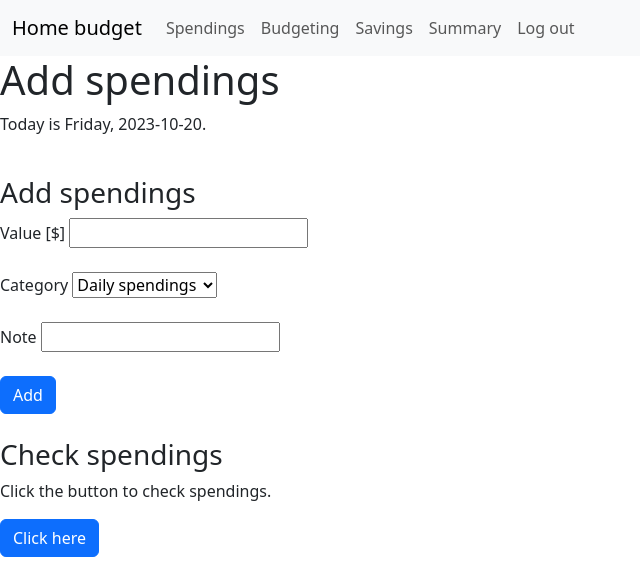
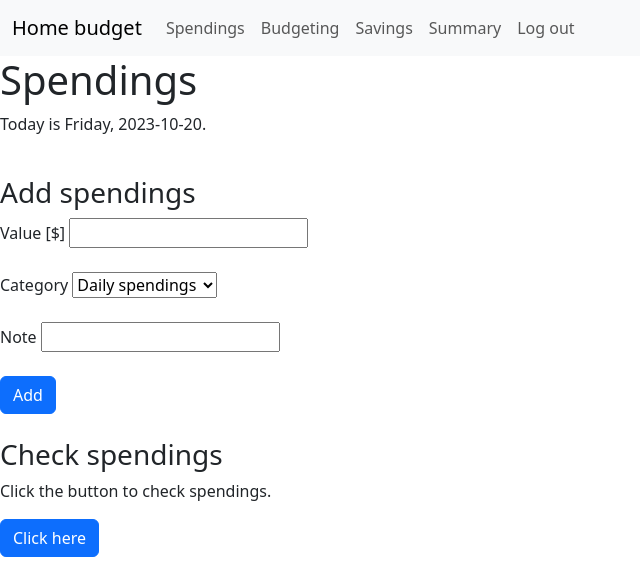
Before and after one commit to jgmbl/home-budget, a Flask app: page /spendings in a window 1280 px wide. Shown: the top 580 px of the page, without its empty margins (0-640 px from the left). Run offline with Flask 3, Linux system fonts and the light colour scheme; the visitor is signed in with stand-in values (Sample User, id 1).

Commit message:
templates/spendings.html: change names

```diff
--- a/templates/spendings.html
+++ b/templates/spendings.html
@@ -3,7 +3,7 @@
 
 {% block body %}
 <form action="/spendings" method="post">
-    <h1>Add spendings</h1>
+    <h1>Spendings</h1>
     <p>Today is {{ week_day }}, {{ date_today }}.</p>
     <br>
     <h3>Add spendings</h3>
@@ -20,7 +20,7 @@
           </select> <br><br>
         <label for="note">Note</label>
         <input type="text" id="note" name="note"><br><br>
-        <button class="btn btn-primary" type="submit" name="add_spendings">Add</button>
+        <button class="btn btn-primary" type="submit">Add</button>
         <br><br>
         <h3>Check spendings</h3>
         <p>Click the button to check spendings.</p>
```
